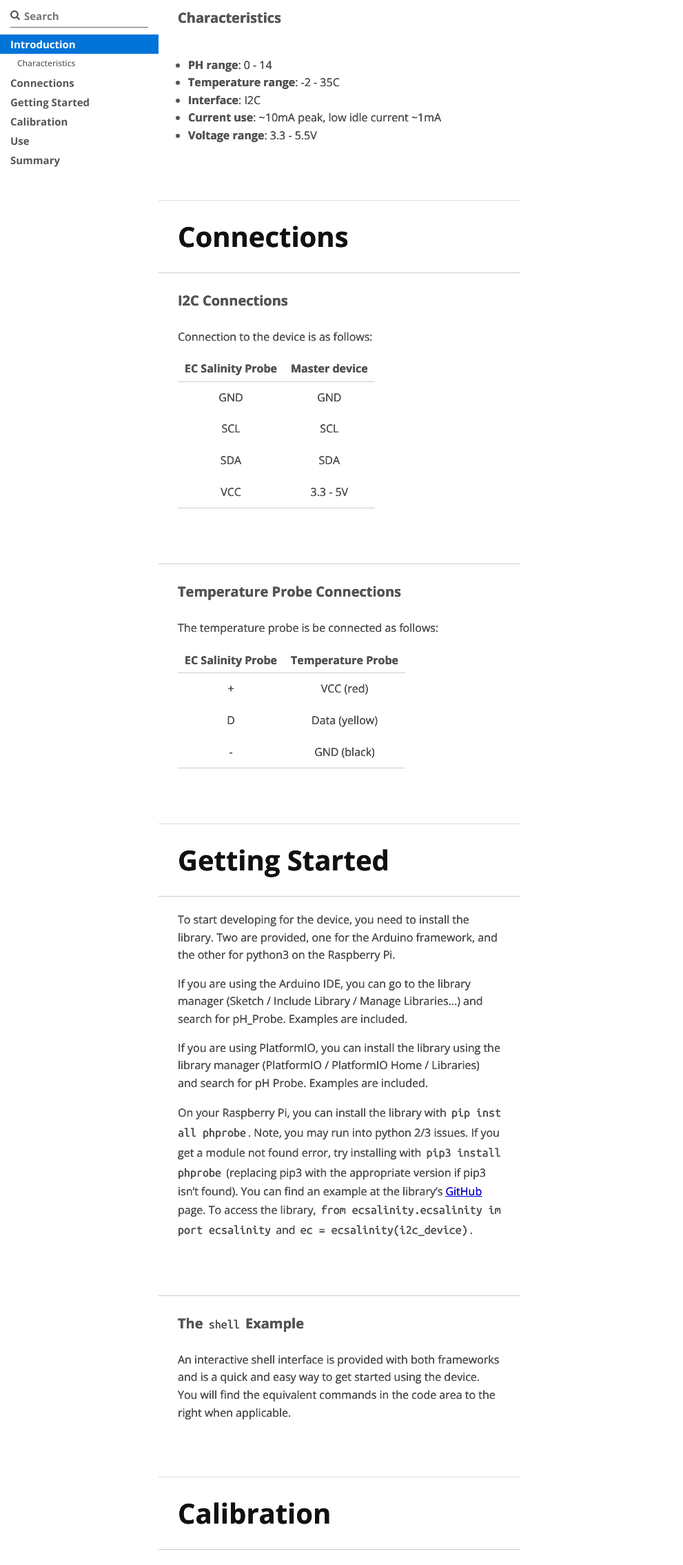
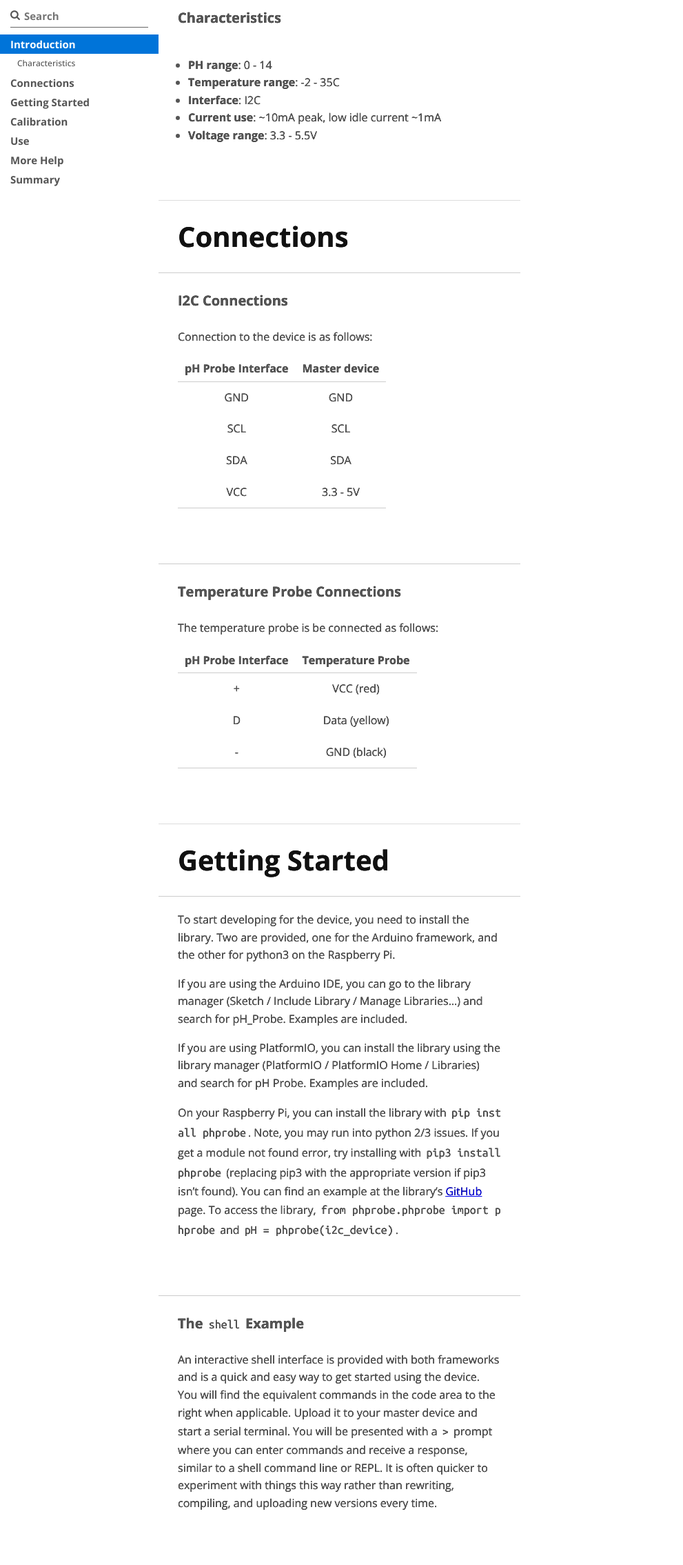
Before and after one commit to gitter-badger/pHProbe, a plain HTML site: page docs/index.html in a window 1280 px wide. Shown: the part 247-2516 px from the top of the page at 69% size, without its empty margins (0-991 px from the left). Drawn offline with nearby package versions, Linux system fonts and the light colour scheme.

Commit message:
updated documentation

```diff
--- a/docs/index.html
+++ b/docs/index.html
@@ -268,7 +268,7 @@
 
 <table><thead>
 <tr>
-<th style="text-align: center">EC Salinity Probe</th>
+<th style="text-align: center">pH Probe Interface</th>
 <th style="text-align: center">Master device</th>
 </tr>
 </thead><tbody>
@@ -296,7 +296,7 @@
 
 <table><thead>
 <tr>
-<th style="text-align: center">EC Salinity Probe</th>
+<th style="text-align: center">pH Probe Interface</th>
 <th style="text-align: center">Temperature Probe</th>
 </tr>
 </thead><tbody>
@@ -322,11 +322,11 @@
 
 <p>If you are using PlatformIO, you can install the library using the library manager (PlatformIO / PlatformIO Home / Libraries) and search for pH Probe. Examples are included.</p>
 
-<p>On your Raspberry Pi, you can install the library with <code class="prettyprint">pip install phprobe</code>. Note, you may run into python 2/3 issues. If you get a module not found error, try installing with <code class="prettyprint">pip3 install phprobe</code> (replacing pip3 with the appropriate version if pip3 isn&rsquo;t found). You can find an example at the library&rsquo;s <a href="https://github.com/u-fire/ECSalinity-python">GitHub</a> page. To access the library, <code class="prettyprint">from ecsalinity.ecsalinity import ecsalinity</code> and <code class="prettyprint">ec = ecsalinity(i2c_device)</code>.</p>
+<p>On your Raspberry Pi, you can install the library with <code class="prettyprint">pip install phprobe</code>. Note, you may run into python 2/3 issues. If you get a module not found error, try installing with <code class="prettyprint">pip3 install phprobe</code> (replacing pip3 with the appropriate version if pip3 isn&rsquo;t found). You can find an example at the library&rsquo;s <a href="https://github.com/u-fire/ECSalinity-python">GitHub</a> page. To access the library, <code class="prettyprint">from phprobe.phprobe import phprobe</code> and <code class="prettyprint">pH = phprobe(i2c_device)</code>.</p>
 
 <h2 id="the-shell-example">The <code class="prettyprint">shell</code> Example</h2>
 
-<p>An interactive shell interface is provided with both frameworks and is a quick and easy way to get started using the device. You will find the equivalent commands in the code area to the right when applicable.</p>
+<p>An interactive shell interface is provided with both frameworks and is a quick and easy way to get started using the device. You will find the equivalent commands in the code area to the right when applicable. Upload it to your master device and start a serial terminal. You will be presented with a <code class="prettyprint">&gt;</code> prompt where you can enter commands and receive a response, similar to a shell command line or REPL. It is often quicker to experiment with things this way rather than rewriting, compiling, and uploading new versions every time.</p>
 
 <h1 id="calibration">Calibration</h1>
 
@@ -334,7 +334,7 @@
 <pre class="highlight cpp tab-cpp"><code><span class="cp">#include &lt;phProbe.h&gt;
 </span><span class="n">pH_Probe</span> <span class="n">pH</span><span class="p">;</span>
 
-<span class="n">ec</span><span class="p">.</span><span class="n">calibrateSingle</span><span class="p">(</span><span class="mf">7.0</span><span class="p">);</span>
+<span class="n">pH</span><span class="p">.</span><span class="n">calibrateSingle</span><span class="p">(</span><span class="mf">7.0</span><span class="p">);</span>
 </code></pre><pre class="highlight python tab-python"><code><span class="kn">from</span> <span class="nn">phprobe.phprobe</span> <span class="kn">import</span> <span class="n">phprobe</span>
 
 <span class="n">pH</span> <span class="o">=</span> <span class="n">phprobe</span><span class="p">(</span><span class="mi">3</span><span class="p">)</span>
@@ -368,7 +368,7 @@
 </code></pre><pre class="highlight shell tab-shell"><code>  dp 1
 </code></pre>
 <p>Each call to <code class="prettyprint">measureEC</code> will use the calibration to adjust
-the reading. It can be disabled by <code class="prettyprint">ec.useDualPoint(false);</code></p>
+the reading. It can be disabled by <code class="prettyprint">pH.useDualPoint(false);</code></p>
 
 <h1 id="use">Use</h1>
 
@@ -393,6 +393,10 @@ actual temperature, pass 0xFF (255).</p>
 <p>Each individual pH measurement takes 10ms. If the default accuracy is set to 9,
 a call to <code class="prettyprint">measureEC</code> will return in about 90ms. A temperature measurement
 takes 750ms.</p>
+
+<h1 id="more-help">More Help</h1>
+
+<p>If you have any questions, find a bug, or have any suggestions on improvements, go to this project&rsquo;s <a href="https://github.com/u-fire/pHProbe">GitHub</a> page and submit an Issue or Pull Request.</p>
 
           <h1 id="summary">Summary</h1>
 
```
